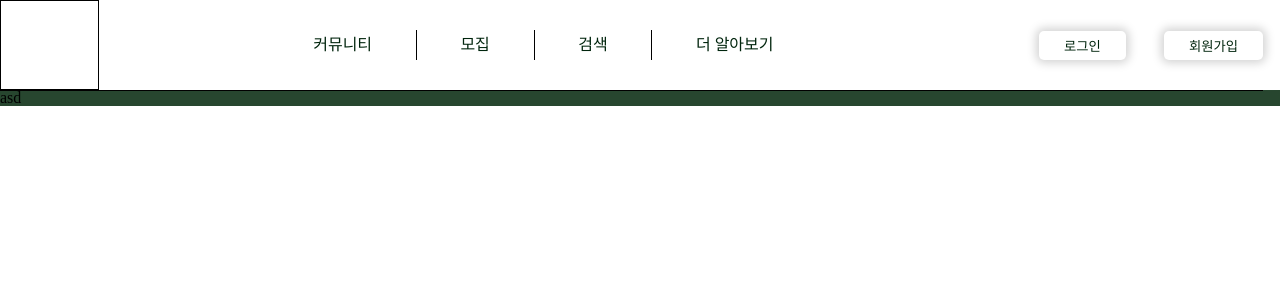
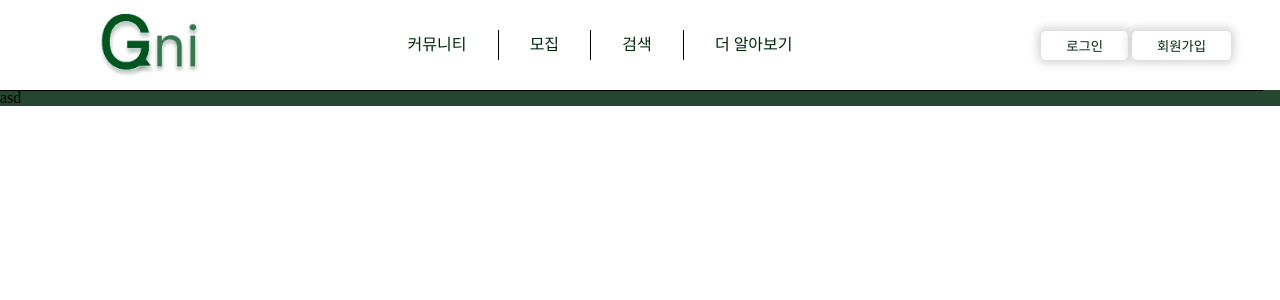
Before and after one commit to kody-gsm/Gni-client, a React (Create React App) app: page /about in a window 1280 px wide. Shown: the top 300 px of the page. Built offline with nearby package versions, Linux system fonts and the light colour scheme.

Commit message:
new logo

```diff
--- a/src/components/Nav/Nav.js
+++ b/src/components/Nav/Nav.js
@@ -1,10 +1,13 @@
 import { Link } from "react-router-dom";
 import * as S from "./style";
 import search from '../../assets/search.png';
+import logo from '../../assets/logo.png';
 
 export default function Nav() {
   return (<S.Navigations>
-    <S.Logo />
+    <S.Logo>
+      <img src={logo} alt="logo" />
+    </S.Logo>
     <S.Between>
       <Link to={'/community'}>
         커뮤니티
--- a/src/components/Nav/style.js
+++ b/src/components/Nav/style.js
@@ -10,7 +10,7 @@
   height: 90px;
   border-bottom:1px solid black;
   display: flex;
-  justify-content:space-around;
+  justify-content:center;
 `
 const Between = styled.div`
   display:flex;
@@ -54,14 +54,22 @@
 `
 const Logo = styled.div`
   width: 100px;
+  margin-left: 100px;
   margin-right: 15vw;
-  border: 1px solid black;
+  display: flex;
+  align-items: center;
+  justify-content: center;
+  img{
+    width: 100px;
+    object-fit: scale-down;
+  }
 `
 const Right = styled.div`
   width: 230px;
   display: flex;
   align-items: center;
-  justify-content: space-between;
+  justify-content: space-around;
+  margin-right: 30px;
   button{
     padding: 5px 25px;
     cursor: pointer;
```
Also changed, not shown: src/assets/logo.png (added).
